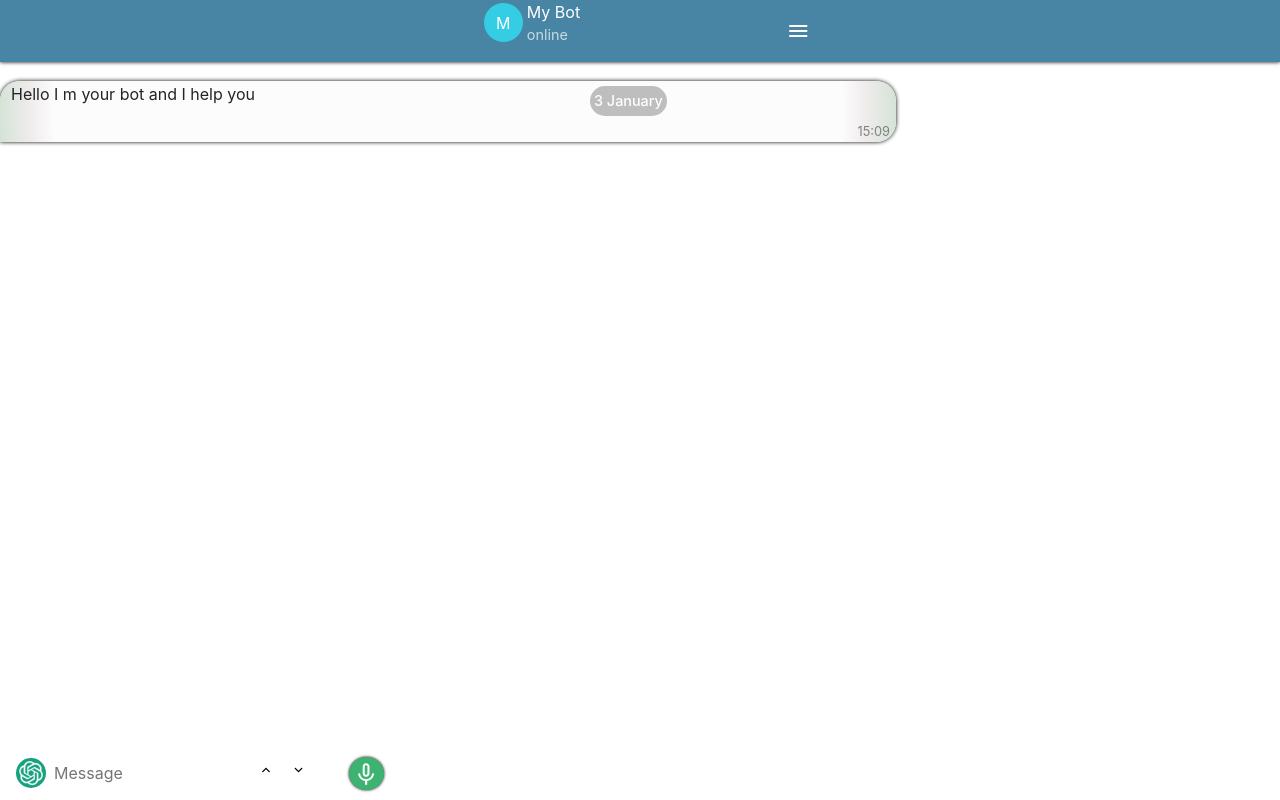
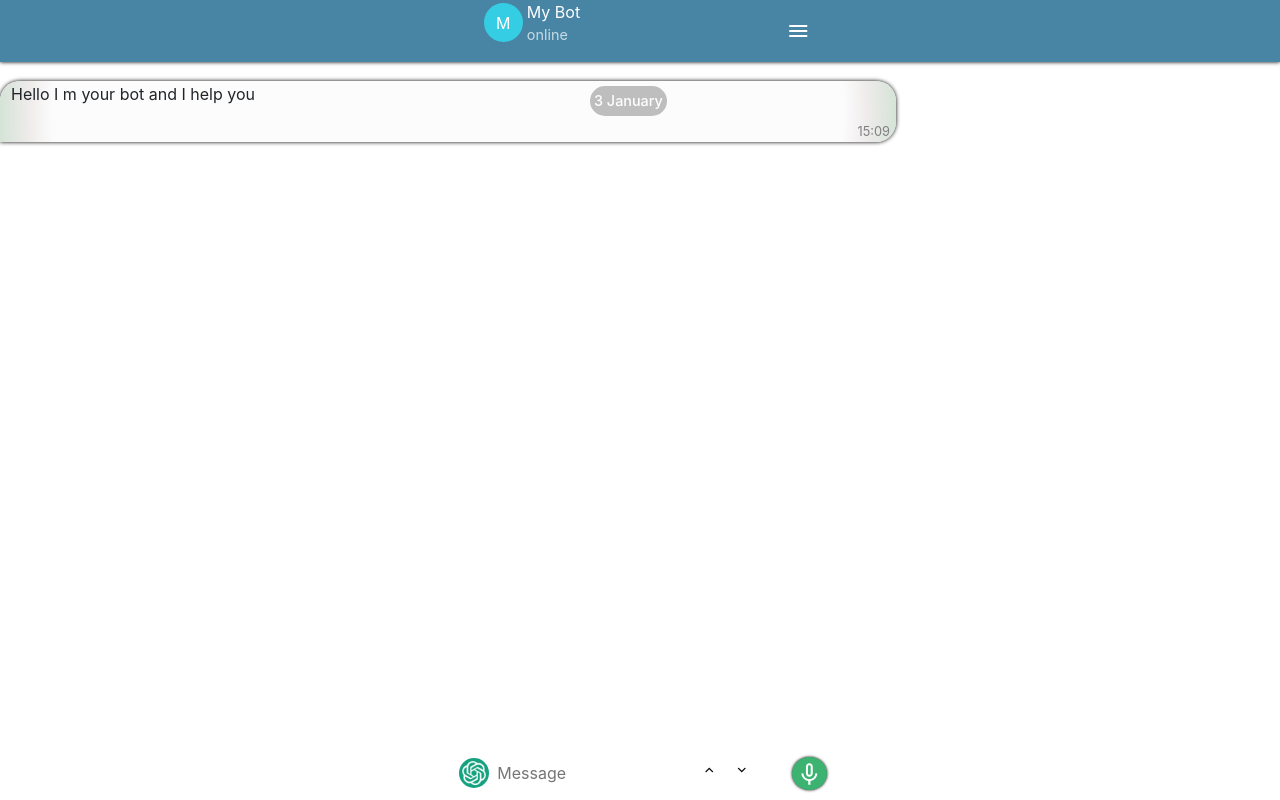
Before and after one commit to Lucstay11/Chat-bot-GPT-Bash, a plain HTML site: page index.html in a window 1280 px wide. Drawn offline with nearby package versions, Linux system fonts and the light colour scheme.

Commit message:
Update index.html

```diff
--- a/index.html
+++ b/index.html
@@ -134,7 +134,7 @@ ul li{
                             <p style="height:80px;"></p>
                      <div id="boxspeech" style="border-radius:10px;background-color:white;opacity:0;transition:all 1s;bottom:-20px;position:fixed;display:block;padding:4px;left: 30%;margin-left:-50px;"><img style="border-radius:100%;height:30px;width:30px;" src="src/vocal.gif"><span id="postspeech" style="opacity:0.5;text-align:center;"></span></div>
                    </div>
-                        <div id="box-input" style="display:flex;position:fixed;bottom:0px;background-color:white;width:100%;padding:10px;align-items:center;">
+                        <div id="box-input" style="justify-content:center;display:flex;position:fixed;bottom:0px;background-color:white;width:100%;padding:10px;align-items:center;">
                              <button id="bashlogo" style="background-color:white;border:none;"><img id="imgbash" style="height:30px;border-radius:20px;" src="src/chat-gpt-logo.jpg"></button>
                                 <input id="input" oninput="message('input');" type="text" x-webkit-speech style="border:none;width:200px;" placeholder="Message">
                                     <div id="input-icon" style="display:flex;">
```
